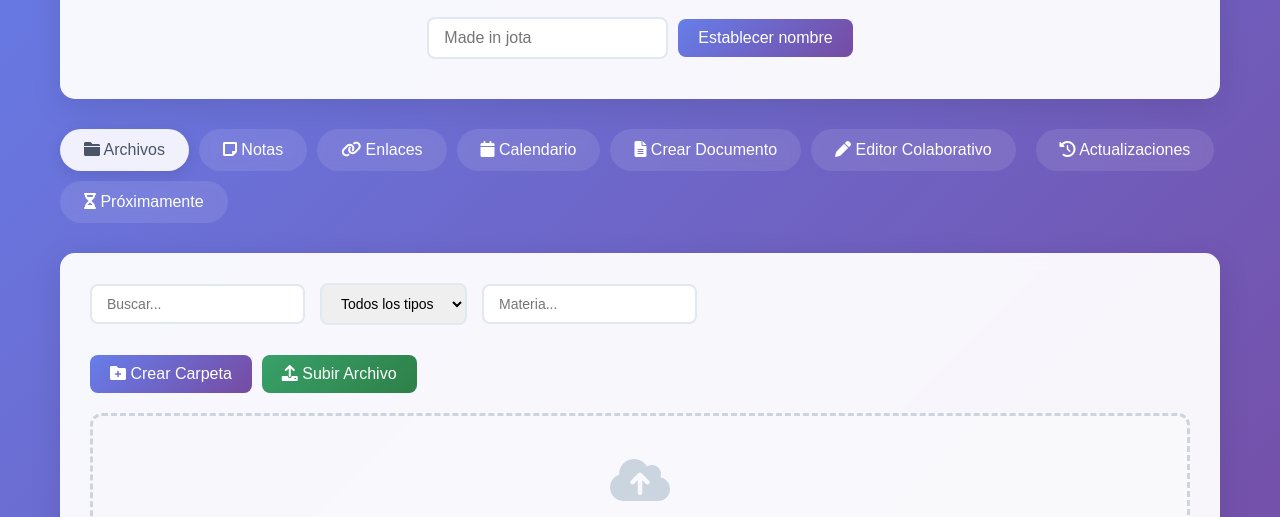
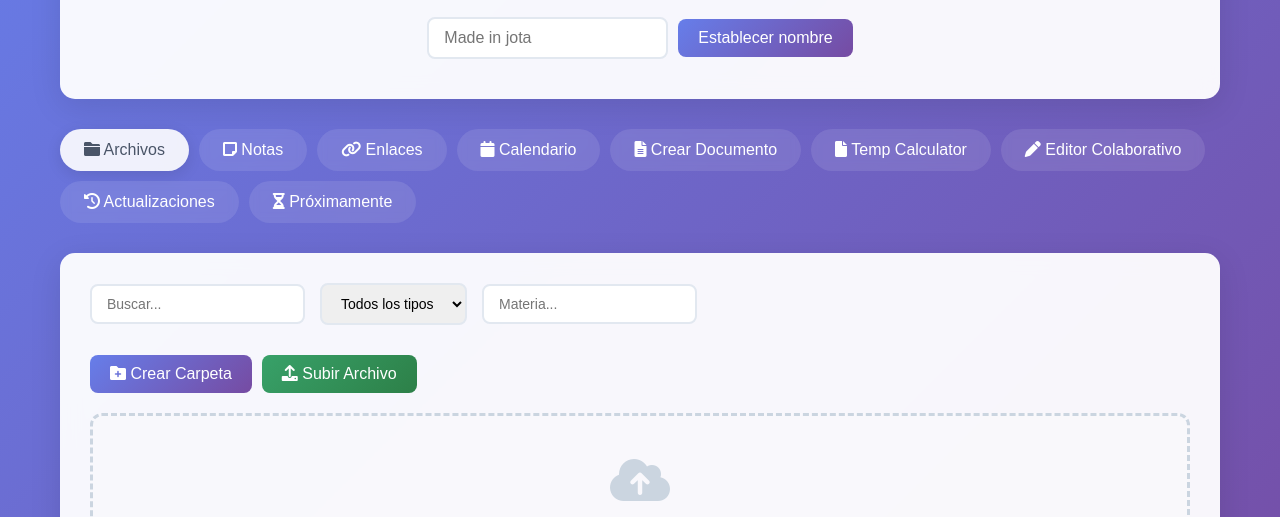
Before and after one commit to FNJOTA/Jota-files, a plain HTML site: page index.html in a window 1280 px wide. Shown: the part 233-750 px from the top of the page. Drawn offline with nearby package versions, Linux system fonts and the light colour scheme; a script that the page names is missing.

Commit message:
Update Version 2.1

```diff
--- a/index.html
+++ b/index.html
@@ -794,6 +794,9 @@ body.dark .folder-item small {
             <button class="tab" onclick="showTab('generator')">
             <i class="fas fa-file-alt"></i> Crear Documento
 </button>
+<button class="tab" onclick="window.open('TempCalculator.html')"><i class="fas fa-file"></i> Temp Calculator</button>
+
+
 <button class="tab" onclick="showTab('collabEditor')">
   <i class="fas fa-pen"></i> Editor Colaborativo
 </button>
```
